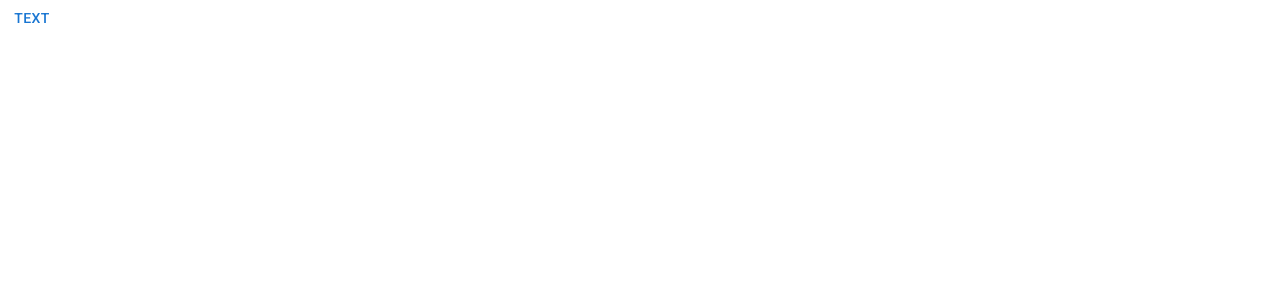
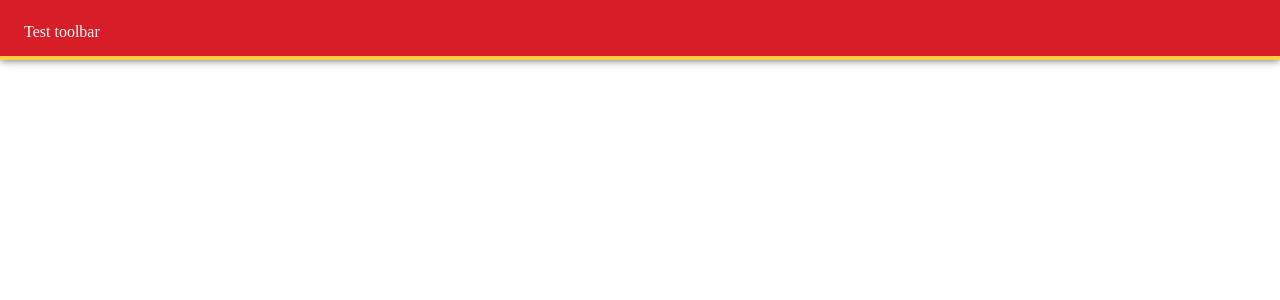
Before and after one commit to hackathonmadeeasy/Name-pronunication-app, a React (Create React App) app: page / in a window 1280 px wide. Shown: the top 300 px of the page. Built offline with nearby package versions, Linux system fonts and the light colour scheme.

Commit message:
Added material ui

```diff
--- a/src/App.js
+++ b/src/App.js
@@ -1,6 +1,16 @@
-import { Button } from "@mui/material";
-import React from "react";
+import { ThemeProvider } from "@mui/material/styles";
+import React, { useState } from "react";
+import AppNavBar from "./components/AppNavBar";
+import SignIn from "./components/SignIn";
+import theme from "./styles/Styles";
 
 export default function App() {
-  return <Button variant="text">Text</Button>;
+  const [auth, setauth] = useState(false);
+
+  return (
+    <ThemeProvider theme={theme}>
+      <AppNavBar />
+      <SignIn />
+    </ThemeProvider>
+  );
 }
--- /dev/null
+++ b/src/components/AppNavBar.js
@@ -0,0 +1,10 @@
+import { AppBar, Toolbar } from "@mui/material";
+import React from "react";
+
+export default function AppNavBar() {
+  return (
+    <AppBar>
+      <Toolbar>Test toolbar</Toolbar>
+    </AppBar>
+  );
+}
--- /dev/null
+++ b/src/components/SignIn.js
@@ -0,0 +1,10 @@
+import { Container } from "@mui/material";
+import React from "react";
+
+export default function SignIn() {
+  return (
+    <Container component="main" maxWidth="xs">
+      This is 123
+    </Container>
+  );
+}
--- /dev/null
+++ b/src/styles/Styles.js
@@ -0,0 +1,17 @@
+import { createTheme } from "@mui/material/styles";
+
+const theme = createTheme({
+  components: {
+    MuiAppBar: {
+      styleOverrides: {
+        root: {
+          backgroundColor: "#d71e28",
+          borderBottom: "4px solid #ffcd41",
+          height: "60px",
+        },
+      },
+    },
+  },
+});
+
+export default theme;
```
Also changed, not shown: public/wf_logo_220x23.webp (added).
